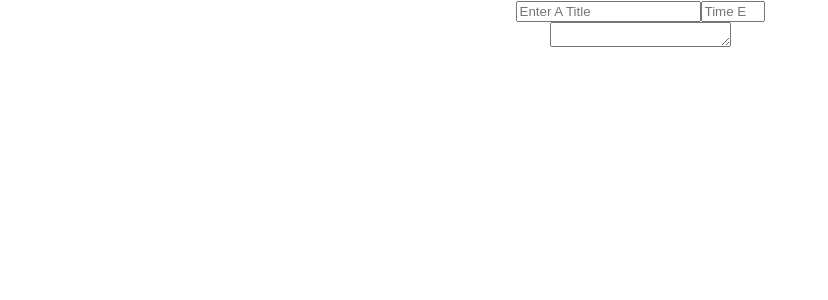
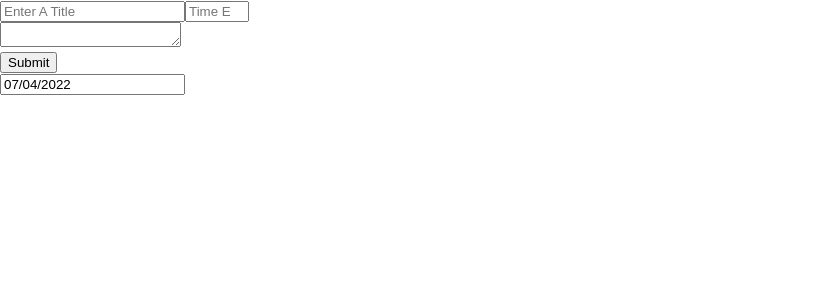
Before and after one commit to saifalushi1/surfboard, a React (Create React App) app: page / in a window 1280 px wide. Shown: the top 300 px of the page, without its empty margins (0-828 px from the left). Built offline with nearby package versions, Linux system fonts and the light colour scheme.

Commit message:
added date lib

```diff
--- a/package.json
+++ b/package.json
@@ -11,6 +11,7 @@
     "@types/react": "^18.0.14",
     "@types/react-dom": "^18.0.5",
     "react": "^18.2.0",
+    "react-datepicker": "^4.8.0",
     "react-dom": "^18.2.0",
     "react-scripts": "5.0.1",
     "typescript": "^4.7.4",
@@ -44,6 +45,7 @@
     ]
   },
   "devDependencies": {
+    "@types/react-datepicker": "^4.4.2",
     "@typescript-eslint/eslint-plugin": "^5.30.4",
     "@typescript-eslint/parser": "^5.30.4",
     "eslint": "^8.19.0",
--- a/public/index.html
+++ b/public/index.html
@@ -10,34 +10,11 @@
       content="Web site created using create-react-app"
     />
     <link rel="apple-touch-icon" href="%PUBLIC_URL%/logo192.png" />
-    <!--
-      manifest.json provides metadata used when your web app is installed on a
-      user's mobile device or desktop. See https://developers.google.com/web/fundamentals/web-app-manifest/
-    -->
     <link rel="manifest" href="%PUBLIC_URL%/manifest.json" />
-    <!--
-      Notice the use of %PUBLIC_URL% in the tags above.
-      It will be replaced with the URL of the `public` folder during the build.
-      Only files inside the `public` folder can be referenced from the HTML.
-
-      Unlike "/favicon.ico" or "favicon.ico", "%PUBLIC_URL%/favicon.ico" will
-      work correctly both with client-side routing and a non-root public URL.
-      Learn how to configure a non-root public URL by running `npm run build`.
-    -->
-    <title>React App</title>
+    <title>Investor Meetings</title>
   </head>
   <body>
     <noscript>You need to enable JavaScript to run this app.</noscript>
     <div id="root"></div>
-    <!--
-      This HTML file is a template.
-      If you open it directly in the browser, you will see an empty page.
-
-      You can add webfonts, meta tags, or analytics to this file.
-      The build step will place the bundled scripts into the <body> tag.
-
-      To begin the development, run `npm start` or `yarn start`.
-      To create a production bundle, use `npm run build` or `yarn build`.
-    -->
   </body>
 </html>
--- a/src/App.css
+++ b/src/App.css
@@ -1,4 +1,4 @@
-.App {
+/* .App {
   text-align: center;
 }
 
@@ -35,4 +35,4 @@
   to {
     transform: rotate(360deg);
   }
-}
+} */
--- a/src/App.tsx
+++ b/src/App.tsx
@@ -1,6 +1,6 @@
 import React from 'react';
-import logo from './logo.svg';
 import './App.css';
+import CreateMeeting from './components/CreateMeeting';
 import CreateTopic from './components/CreateTopic';
 import Topic from './components/Topic';
 
@@ -8,6 +8,7 @@ const App = () => {
   return (
     <div className="App">
       <Topic />
+      <CreateMeeting />
     </div>
   );
 };
--- a/src/components/CreateMeeting.tsx
+++ b/src/components/CreateMeeting.tsx
@@ -1,5 +1,11 @@
+import React, { useState } from 'react';
+import DatePicker from 'react-datepicker';
+
+import 'react-datepicker/dist/react-datepicker.css';
+
 const CreateMeeting = (): JSX.Element => {
-  return <></>;
+  const [startDate, setStartDate] = useState(new Date());
+  return <DatePicker selected={startDate} onChange={(date: Date) => setStartDate(date)} />;
 };
 
 export default CreateMeeting;
--- a/src/components/CreateTopic.tsx
+++ b/src/components/CreateTopic.tsx
@@ -1,4 +1,4 @@
-import { Dispatch, SetStateAction, useState, FunctionComponent } from 'react';
+import { useState, FunctionComponent } from 'react';
 import ITopicDetails from '../interfaces';
 import AutoTextArea from './componentUtils/AutoTextArea';
 
@@ -18,10 +18,9 @@ const CreateTopic: FunctionComponent<ICreateTopic> = ({ createTopic }): JSX.Elem
     createTopic(topicInfo.title, topicInfo.timeEST, topicInfo.description);
     setTopicInfo({ title: '', timeEST: '', description: '' });
   };
-
   return (
     <>
-      <form>
+      <form onSubmit={(e) => handleSubmit(e)}>
         <input
           id="title"
           type="text"
@@ -54,7 +53,12 @@ const CreateTopic: FunctionComponent<ICreateTopic> = ({ createTopic }): JSX.Elem
           }}
           required
         ></textarea> */}
-        <AutoTextArea />
+        <AutoTextArea
+          onChange={(e) => {
+            setTopicInfo((x) => ({ ...x, description: e.target.value }));
+          }}
+        />
+        <button type="submit">Submit</button>
       </form>
     </>
   );
--- a/src/components/Topic.tsx
+++ b/src/components/Topic.tsx
@@ -5,7 +5,7 @@ import ITopicDetails from '../interfaces';
 //im thinking it might be best for Topic.tsx to just be the state holder
 //and show the list of topics with their title, time estimate, and a text description
 const Topic = (): JSX.Element => {
-  const [topics, setTopics] = useState<ITopicDetails[] | null>(null);
+  const [topics, setTopics] = useState<Array<ITopicDetails>>([]);
 
   const createTopic = (title: string, time: string, text: string) => {
     const temp: ITopicDetails = {
@@ -13,9 +13,9 @@ const Topic = (): JSX.Element => {
       timeEST: time,
       description: text
     };
-    setTopics((x) => [...(x as any[]), temp]);
+    setTopics((x) => [...x, temp]);
   };
-
+  console.log(topics);
   return (
     <>
       <CreateTopic createTopic={createTopic} />
--- a/src/interfaces.ts
+++ b/src/interfaces.ts
@@ -4,4 +4,10 @@ interface ITopicDetails {
   description: string;
 }
 
+interface IMeetingDetails {
+  title: string;
+  date: string;
+  length: string;
+}
+
 export default ITopicDetails;
```
Also changed, not shown: 1 other file (tests, documents, lock files or other folders).
